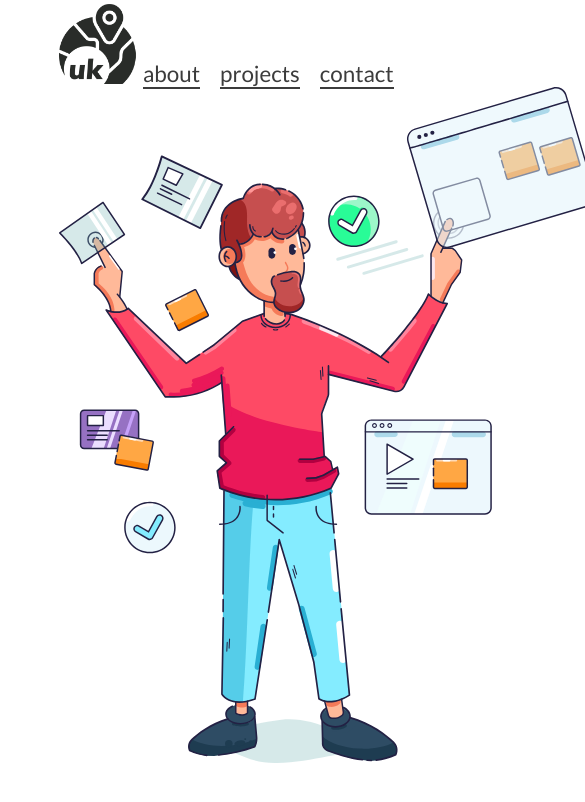
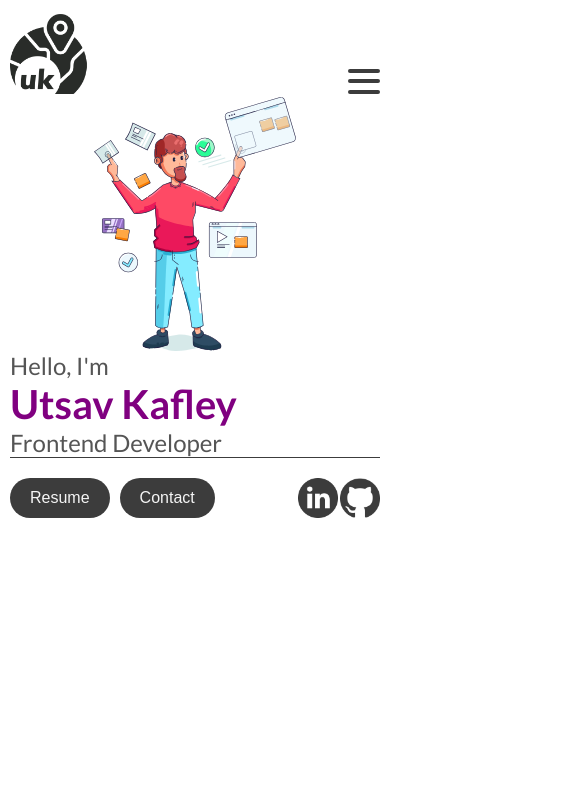
Before and after one commit to utsavkafley/portfolio-v2, a plain HTML site: page index.html in a window 390 px wide. Shown: the top 802 px of the page, 585 px wide, since content can reach past the window. Drawn offline with Linux system fonts and the light colour scheme.

Commit message:
Make welcome-page mobile responsive

```diff
--- a/index.html
+++ b/index.html
@@ -6,6 +6,7 @@
     <title>Utsav Kafley</title>
     <link rel="stylesheet" href="style.css" />
     <link rel="stylesheet" href="mediaqueries.css" />
+    <script src="script.js"></script>
   </head>
   <body>
     <div class="container">
@@ -13,14 +14,26 @@
         <div class="logo">
           <img src="assets/logo.png" alt="" />
         </div>
-        <nav>
-          <ul class="nav-links">
+        <nav class="nav-links">
+          <ul>
             <li><a href="#about">about</a></li>
             <li><a href="#projects">projects</a></li>
             <li><a href="#contact">contact</a></li>
           </ul>
         </nav>
+        <nav class="hamburger-nav">
+          <div></div>
+          <div></div>
+          <div></div>
+        </nav>
       </header>
+      <nav class="hamburger-nav-links">
+        <ul>
+          <li><a href="#about">about</a></li>
+          <li><a href="#projects">projects</a></li>
+          <li><a href="#contact">contact</a></li>
+        </ul>
+      </nav>
       <section>
         <img class="photo" src="assets/web-developer.svg" alt="" />
         <div class="greeting">
@@ -61,7 +74,7 @@
                 ,
                 _blank)
               />
-            </div  v>
+            </div>
           </div>
         </div>
       </section>
--- a/script.js
+++ b/script.js
@@ -0,0 +1,3 @@
+document.querySelector(".hamburger-nav").addEventListener("click", () => {
+  document.querySelector(".hamburger-nav-links").classList.toggle("show");
+});
--- a/style.css
+++ b/style.css
@@ -15,10 +15,6 @@ html {
 
 p {
   color: rgb(85, 85, 85);
-}
-
-.container {
-  /* border: 10px solid black; */
 }
 
 /************************* HEADER **********************/
@@ -39,13 +35,13 @@ header .logo {
   height: 10vh;
 }
 
-nav {
+.nav-links {
   /* border: 2px solid purple; */
   display: flex;
   align-items: flex-end;
 }
 
-.nav-links {
+.nav-links ul {
   display: flex;
   list-style: none;
   gap: 20px;
@@ -62,6 +58,30 @@ nav {
   text-decoration: none;
   color: rgb(60, 60, 60);
   border-bottom: 2px solid rgb(60, 60, 60);
+}
+
+/* HAMBURGER NAV */
+.hamburger-nav {
+  display: none;
+  flex-direction: column;
+  justify-content: space-around;
+  width: 2rem;
+  height: 2rem;
+  cursor: pointer;
+}
+
+.hamburger-nav div {
+  width: 2rem;
+  height: 0.25rem;
+  background-color: rgb(60, 60, 60);
+  border-radius: 10px;
+  transform-origin: 1px;
+  transition: all 0.3s linear;
+}
+
+.hamburger-nav-links {
+  display: none;
+  width: 100%;
 }
 
 /************************* SECTION **********************/
@@ -132,3 +152,81 @@ section {
 .greeting-dev-icons {
   height: 40px;
 }
+
+/* ***************************MOBILE********************/
+@media (max-width: 767px) {
+  .container {
+    overflow: hidden;
+    height: 100vh;
+    display: flex;
+    flex-direction: column;
+    padding: 10px;
+  }
+  header {
+    width: 100%;
+    display: flex;
+    flex-direction: row;
+    align-items: flex-end;
+  }
+  .nav-links {
+    display: none;
+  }
+  .hamburger-nav-links {
+    display: none;
+    width: 100%;
+  }
+
+  .hamburger-nav {
+    display: flex;
+  }
+
+  .hamburger-nav-links.show {
+    display: flex;
+    flex-direction: column;
+    align-items: flex-end;
+  }
+
+  .hamburger-nav-links.show ul {
+    position: absolute;
+    list-style: none;
+    text-align: right;
+    padding: 10px 10px 10px 10px;
+    box-shadow: 0 0 10px rgba(0, 0, 0, 0.1);
+  }
+
+  .hamburger-nav-links.show li {
+    padding: 10px 0 10px 10px;
+    border-bottom: 1px solid rgb(60, 60, 60);
+  }
+
+  .hamburger-nav-links.show a {
+    text-decoration: none;
+    color: rgb(60, 60, 60);
+  }
+
+  section {
+    flex-direction: column;
+    width: 100%;
+  }
+
+  .photo {
+    /* size photo to be a portion of screen width */
+    height: 30vh;
+  }
+
+  .greeting {
+    justify-content: flex-start;
+    /* margin: 0 auto; */
+  }
+
+  .greeting-text {
+    width: 100%;
+  }
+  .greeting p {
+    font-size: 1.5rem;
+  }
+
+  .greeting h1 {
+    font-size: 2.5rem;
+  }
+}
```
